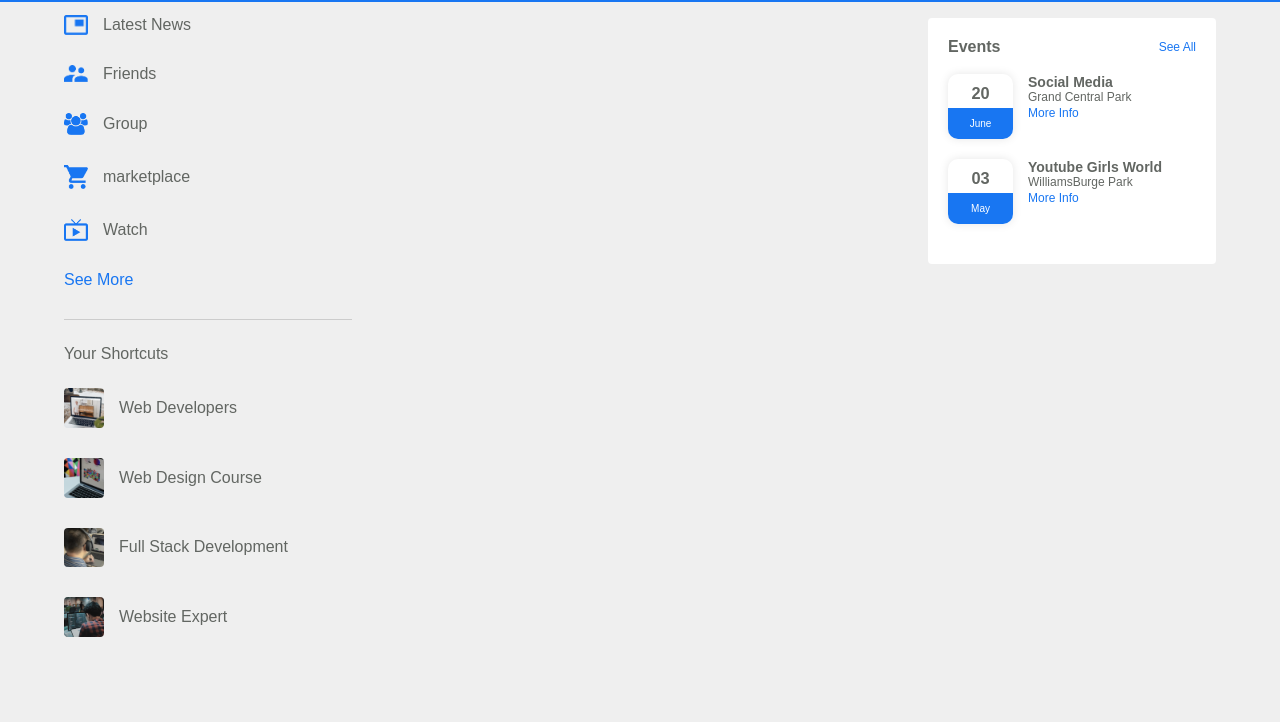
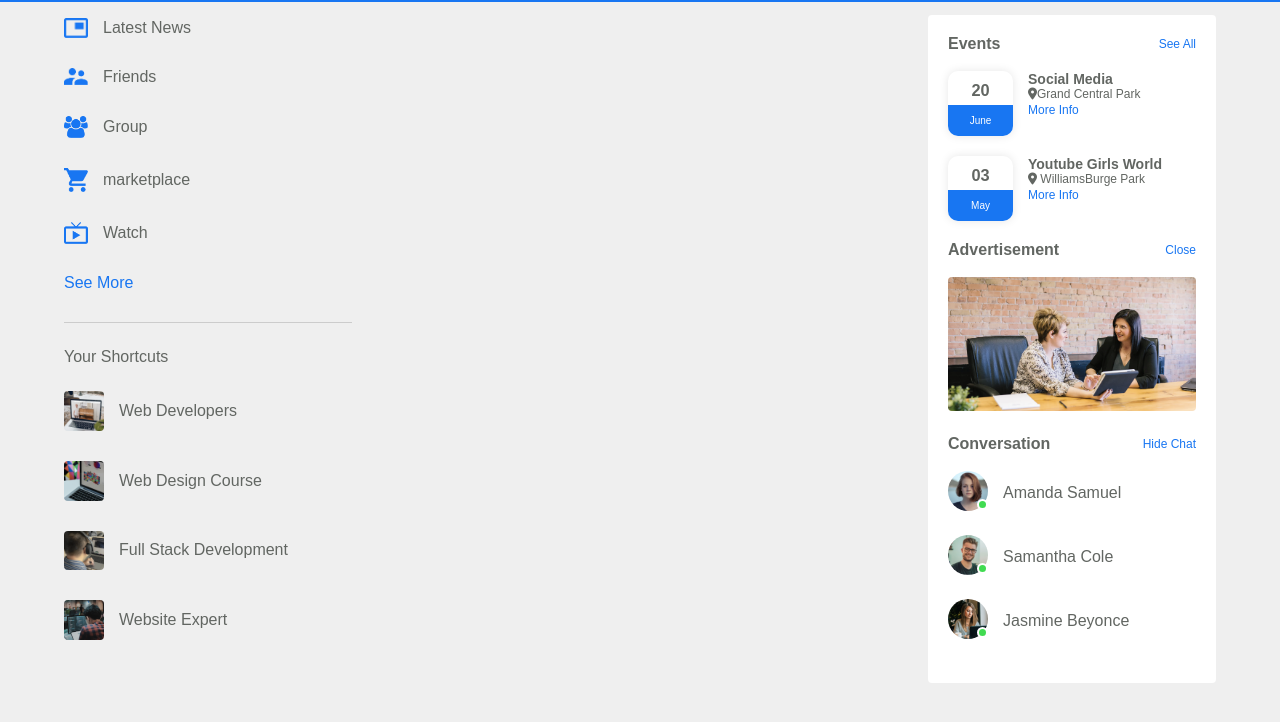
Before and after one commit to ReadyProgramReen/GirlSpace, a plain HTML site: page index.html in a window 1280 px wide. Shown: the part 52-774 px from the top of the page. Drawn offline with Linux system fonts and the light colour scheme.

Commit message:
Added and styled a few user img with names on the right sidebar

```diff
--- a/index.html
+++ b/index.html
@@ -4,6 +4,7 @@
     <meta charset="UTF-8">
     <meta name="viewport" content="width=device-width, initial-scale=1.0">
    <link rel="stylesheet" href="style.css">
+   <script src="https://kit.fontawesome.com/53a30c71b4.js" crossorigin="anonymous"></script>
     <title>Social Media Clone</title>
 </head>
 <body>
@@ -75,7 +76,7 @@
                 </div>
                 <div class="right-event">
                     <h4>Social Media</h4>
-                    <p>Grand Central Park</p>
+                    <p><i class="fa-solid fa-location-dot"></i>Grand Central Park</p>
                     <a href="#">More Info</a>
                 </div>
             </div>
@@ -88,10 +89,43 @@
                 </div>
                 <div class="right-event">
                     <h4> Youtube Girls World</h4>
-                    <p> WilliamsBurge Park</p>
+                    <p><i class="fa-solid fa-location-dot"></i> WilliamsBurge Park</p>
                     <a href="#">More Info</a>
                 </div>
             </div>
+
+            <div class="sidebar-title">
+                <h4>Advertisement </h4>
+                <a href="#">Close</a>
+            </div>
+
+                <img class="sidebar-ads" src="images/advertisement.png" alt="">
+
+                <div class="sidebar-title">
+                    <h4>Conversation </h4>
+                    <a href="#">Hide Chat</a>
+                </div>
+
+                <div class="online-list">
+                    <div class="online">
+                        <img src="images/member-1.png" alt="">
+                    </div>
+                    <p>Amanda Samuel</p>
+                </div>
+
+                <div class="online-list">
+                    <div class="online">
+                        <img src="images/member-2.png" alt="">
+                    </div>
+                    <p>Samantha Cole</p>
+                </div>
+
+                <div class="online-list">
+                    <div class="online">
+                        <img src="images/member-3.png" alt="">
+                    </div>
+                    <p>Jasmine Beyonce</p>
+                </div>
         </div>
     </div>
 
--- a/style.css
+++ b/style.css
@@ -207,3 +207,32 @@ nav{
     font-size: 10px;
     padding: 10px 0;
 }
+
+.sidebar-ads{
+    width: 100%;
+    margin-bottom: 20px ;
+    border-radius: 4px;
+}
+
+.online-list{
+    display: flex;
+    align-items: center;
+    margin-bottom: 20px;
+
+}
+.online-list .online img{
+    width: 40px;
+    border-radius: 50%;
+
+
+}
+.online-list .online {
+    width: 40px;
+    border-radius: 50%;
+    margin-right: 15px;
+}
+
+.online-list .online::after {
+    top:unset;
+    bottom: 5px;
+}
```
